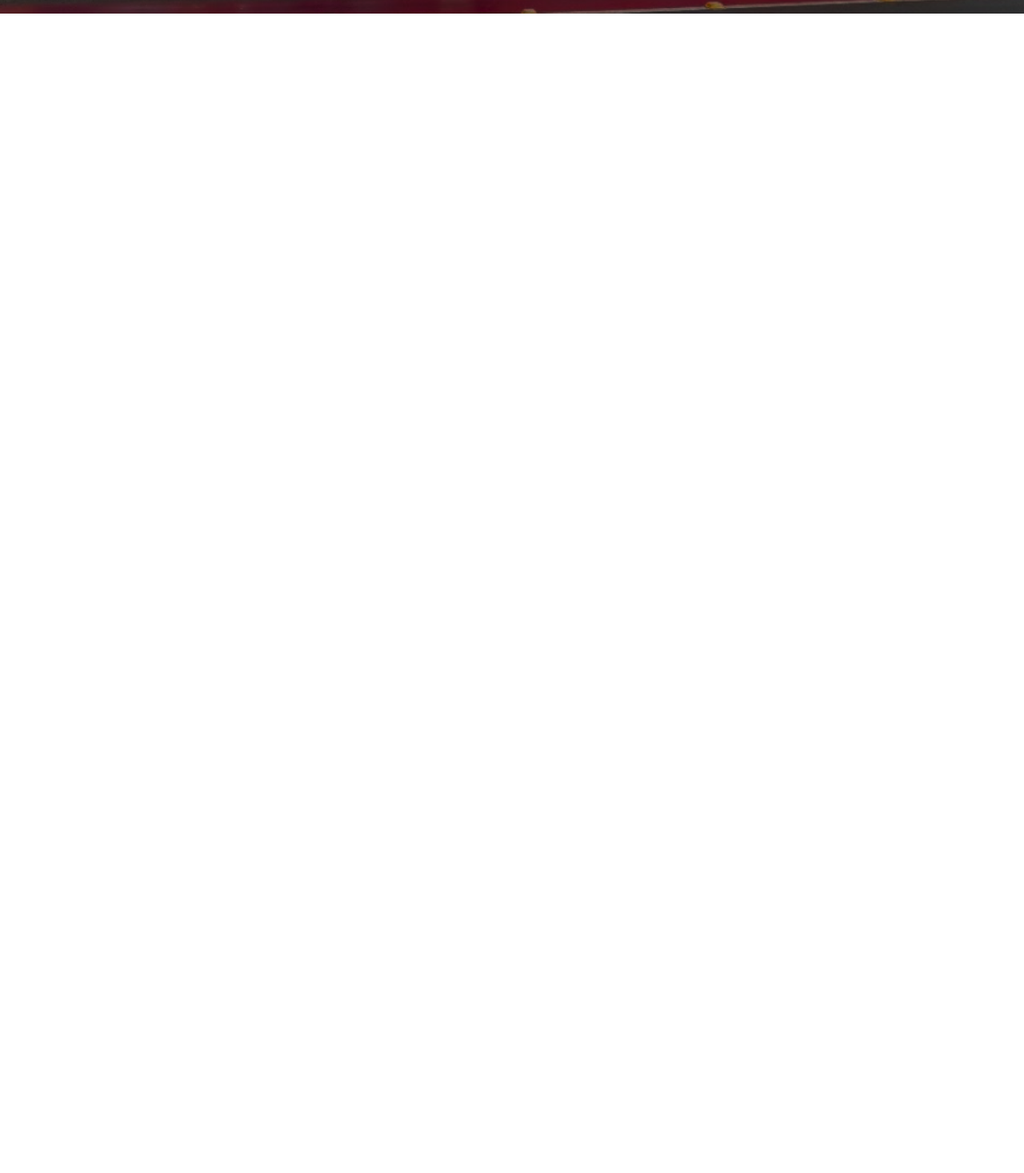
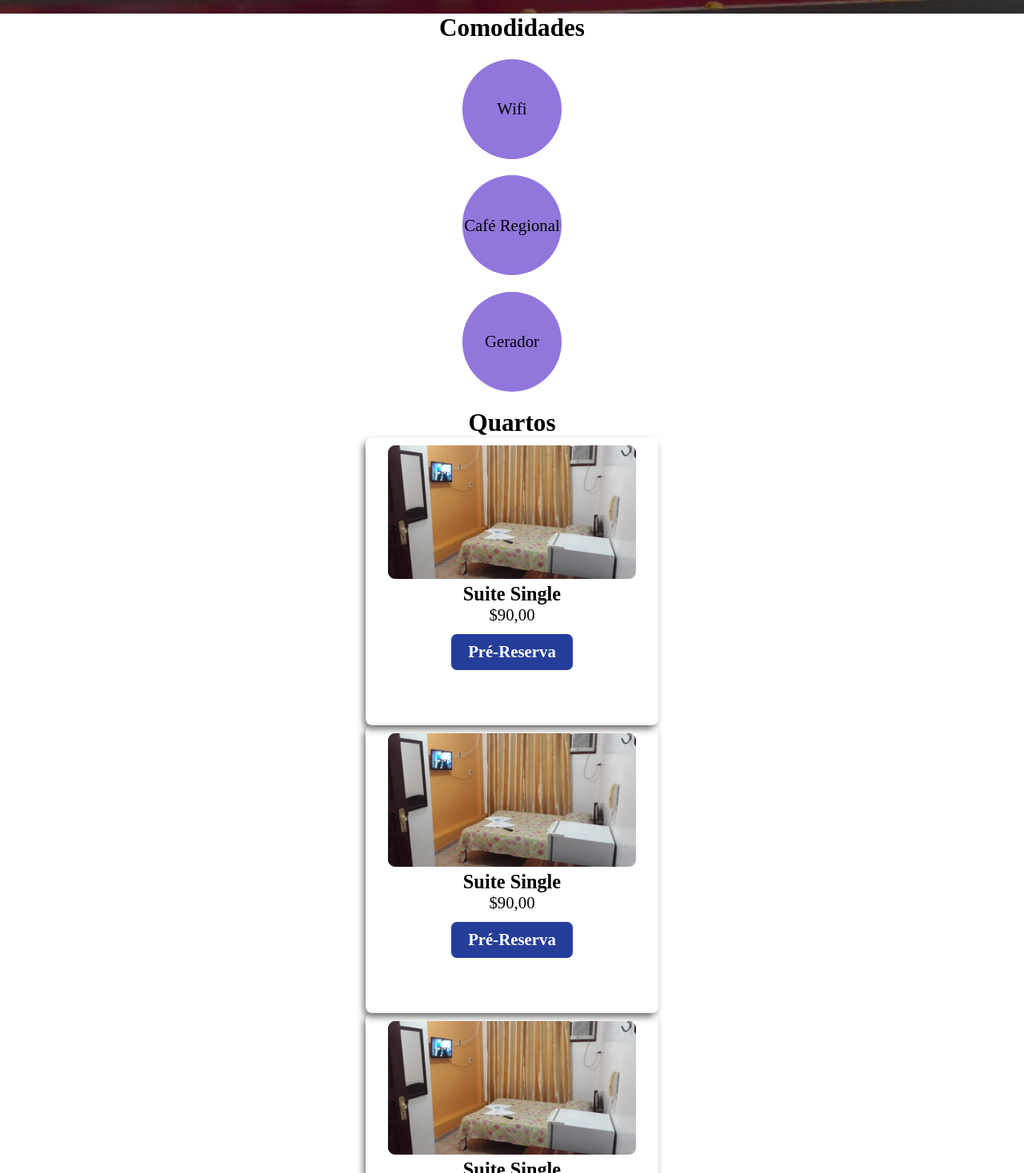
Before and after one commit to lumamontes/hotel, a React (Create React App) app: page / in a window 1280 px wide. Shown: the part 783-2250 px from the top of the page at 80% size. Before the commit the page ends 800 px from the top, so only its background shows below. Built offline with nearby package versions, Linux system fonts and the light colour scheme.

Commit message:
adicionado componentes de comodidades e quartos

```diff
--- a/src/pages/Landing/index.js
+++ b/src/pages/Landing/index.js
@@ -1,17 +1,39 @@
 import React from 'react';
 import './style.css';
 import Header from '../../assets/Components/Header'
+import CamCard from '../../assets/Components/ComCard';
+import RoomCard from '../../assets/Components/RoomCard'
+import ImgRoom from '../../assets/images/room.png'
+
 function Landing() {
     return (
-        <section id="landing-container" className="container">
+        <section id="landing-container">
             <div className="homepage-container">
                 <Header />
                 <div className="homepage-text-content">
                     <h2> Bem vindo ao</h2> <br></br>
-                    <h1 className="title">Hotel Brasil</h1>
+                    <h1>Hotel Brasil</h1>
                 </div>
             </div>
 
+            <div className="amenities-content container">
+                <h2 className="title"> Comodidades</h2>
+                <div className="camcards">
+                    <CamCard comodidade="Wifi"></CamCard>
+                    <CamCard comodidade="Café Regional"></CamCard>
+                    <CamCard comodidade="Gerador"></CamCard>
+                </div>
+            </div>
+
+            <div className="room-content container">
+                 <h2 className="title"> Quartos</h2>
+                 <div className="room-cards">
+                    <RoomCard image={ImgRoom} roomName="Suite Single" roomCost="$90,00"></RoomCard>
+                    <RoomCard image={ImgRoom} roomName="Suite Single" roomCost="$90,00"></RoomCard>
+                    <RoomCard image={ImgRoom} roomName="Suite Single" roomCost="$90,00"> </RoomCard>
+                </div>
+
+            </div>
 
         </section>
     )
```
